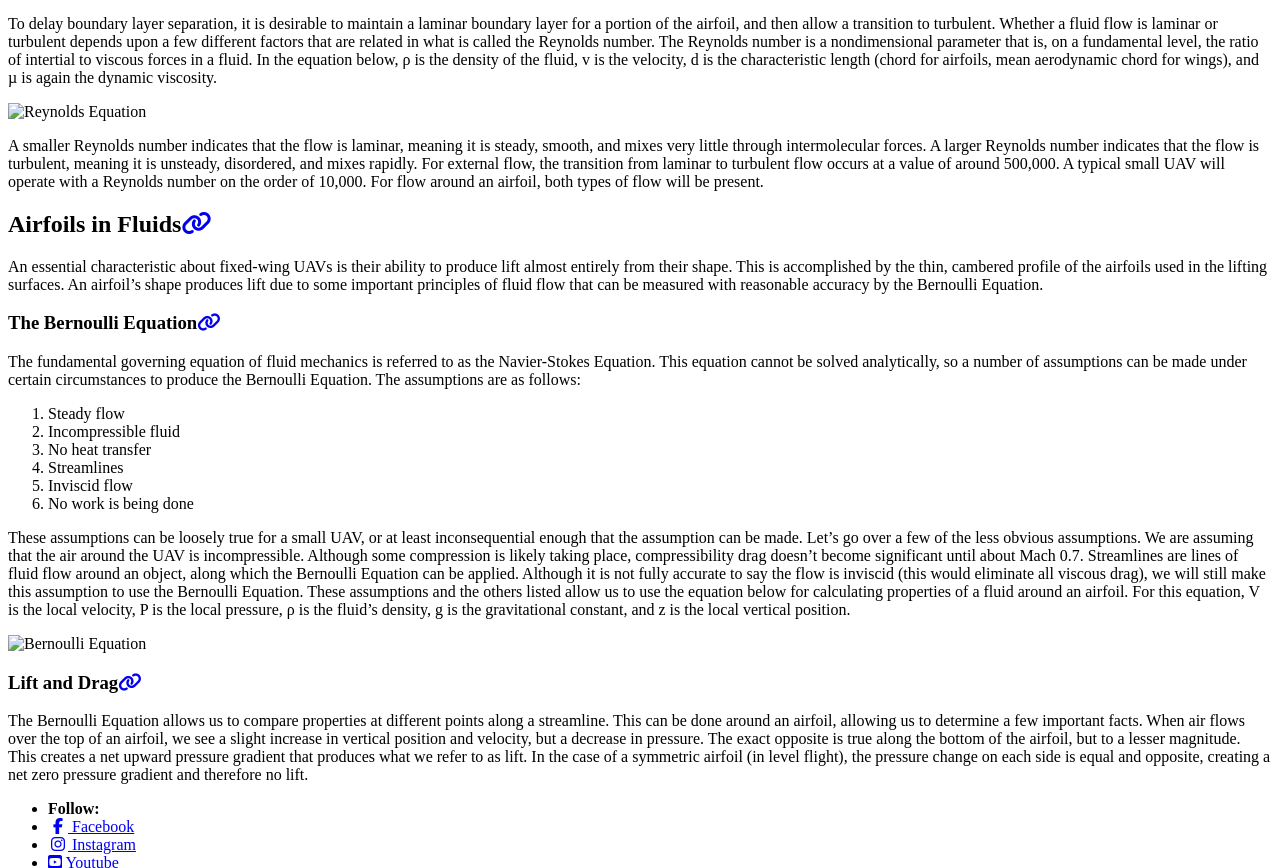
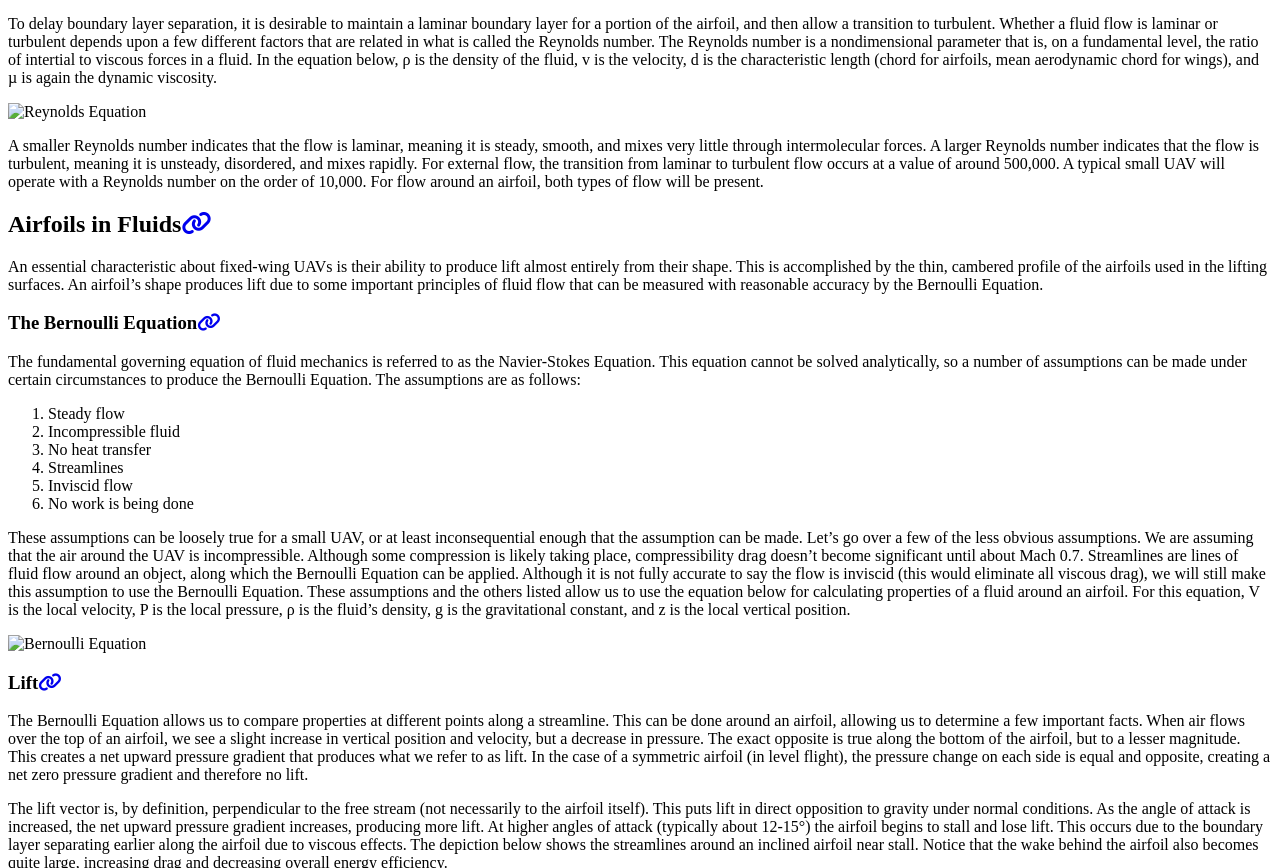
Before and after one commit to BYU-Aeronautics-Club/BYUAeronauticsClub.github.io, a Jekyll site: the page built from _pages/fundamentals/aerodynamics/fluids.md, in a window 1280 px wide and 1400 px high, scrolled down 1216 px. Shown: the top 868 px of the window. Built offline with Jekyll 4.4.1, drawn with Linux system fonts in a browser that asks for light colours; cached includes are drawn as plain includes; nearby versions of some CDN libraries; some of the changed text lies outside the part shown; grey boxes are pictures that could not be loaded.

Commit message:
Finishing lift section

```diff
--- a/_pages/fundamentals/aerodynamics/fluids.md
+++ b/_pages/fundamentals/aerodynamics/fluids.md
@@ -48,5 +48,12 @@
 
 ![Bernoulli Equation](./figures/bernoulli_equation.JPG){: .align-center}
 
-### Lift and Drag
+### Lift
 The Bernoulli Equation allows us to compare properties at different points along a streamline. This can be done around an airfoil, allowing us to determine a few important facts. When air flows over the top of an airfoil, we see a slight increase in vertical position and velocity, but a decrease in pressure. The exact opposite is true along the bottom of the airfoil, but to a lesser magnitude. This creates a net upward pressure gradient that produces what we refer to as lift. In the case of a symmetric airfoil (in level flight), the pressure change on each side is equal and opposite, creating a net zero pressure gradient and therefore no lift.
+
+The lift vector is, by definition, perpendicular to the free stream (not necessarily to the airfoil itself). This puts lift in direct opposition to gravity under normal conditions. As the angle of attack is increased, the net upward pressure gradient increases, producing more lift. At higher angles of attack (typically about 12-15°) the airfoil begins to stall and lose lift. This occurs due to the boundary layer separating earlier along the airfoil due to viscous effects. The depiction below shows the streamlines around an inclined airfoil near stall. Notice that the wake behind the airfoil also becomes quite large, increasing drag and decreasing overall energy efficiency.
+
+![Tilted Airfoil](./figures/tilted_airfoil.JPG)
+
+### Drag
+In contrast to the lifting force, drag is defined as being parallel to the free stream.
```
